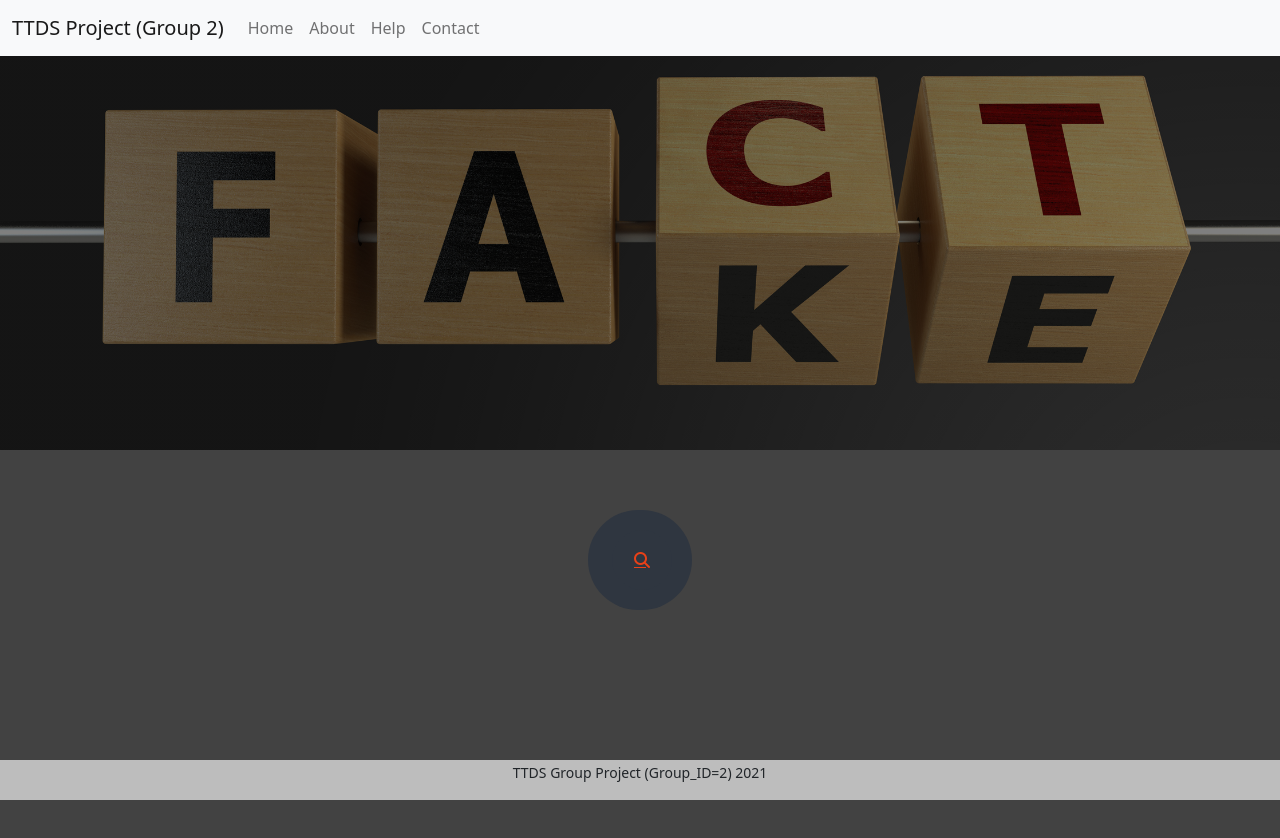
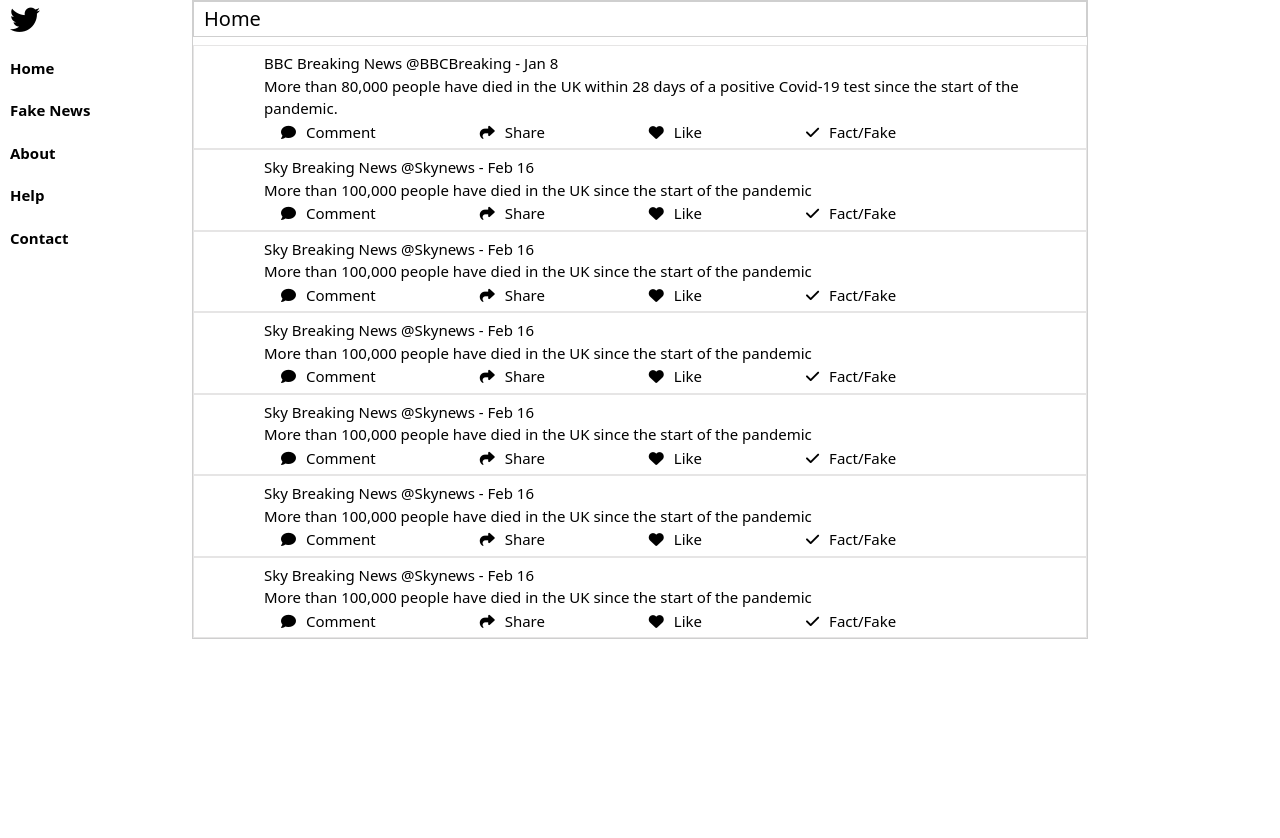
Before and after one commit to zornfox/TTDS_Group2, a plain HTML site: page TTDS_FrontEnd/index.html in a window 1280 px wide. After the commit the page ends 800 px from the top, so only its background shows below. Drawn offline with nearby package versions, Linux system fonts and the light colour scheme.

Commit message:
Add files via upload

```diff
--- a/TTDS_FrontEnd/index.html
+++ b/TTDS_FrontEnd/index.html
@@ -3,7 +3,7 @@
 <head>
     <meta charset="UTF-8">
     <meta name="viewport" content="width=device-width, initial-scale=1.0">
-    <title>Home</title>
+    <title>twitter toy</title>
     <!-- link to Bootstrap CSS-->
     <link rel="stylesheet" href="https://cdn.jsdelivr.net/npm/bootstrap@5.0.0-beta1/dist/css/bootstrap.min.css" integrity="sha384-giJF6kkoqNQ00vy+HMDP7azOuL0xtbfIcaT9wjKHr8RbDVddVHyTfAAsrekwKmP1" crossorigin="anonymous">
 
@@ -11,57 +11,119 @@
     <script src="https://kit.fontawesome.com/68f7541383.js" crossorigin="anonymous"></script>
 
     <!-- link to our custom CSS-->
-    <link rel="stylesheet" href="ttds_style.css">
+    <link rel="stylesheet" href="style.css">
 </head>
 
 <body>
-    <!-- Header Image -->
-    <div class="header-image"></div>
-
-    <!-- NavBar -->
-    <div class="fixed-top">
-        <nav class="navbar navbar-expand-lg navbar-light bg-light">
-            <div class="container-fluid">
-                <a class="navbar-brand" href="index.html">TTDS Project (Group 2)</a>
-                <button class="navbar-toggler" type="button" data-toggle="collapse" data-target="#navbarNav" aria-controls="navbarNav" aria-expanded="false" aria-label="Toggle navigation">
-                    <span class="navbar-toggler-icon"></span>
-                </button>
-                <div class="collapse navbar-collapse" id="navbarNav">
-                    <ul class="navbar-nav">
-                        <li class="nav-item active">
-                            <a class="nav-link" href=#>Home</a>
-                        </li>
-                        <li class="nav-item">
-                            <a class="nav-link" href=#>About</a>
-                        </li>
-                        <li class="nav-item">
-                            <a class="nav-link" href=#>Help</a>
-                        </li>
-                        <li class="nav-item">
-                            <a class="nav-link" href=#>Contact</a>
-                        </li>
-                    </ul>
-                </div>
-            </div>
-        </nav>
+    <!--Navigation bar-->
+    <div class="social-menu">
+        <ul>
+            <li><a href="index.html"><i class="fa fa-twitter"></i></a></li>
+            <li><a href="index.html">Home</a></li>
+            <li><a href="fake_news.html">Fake News</a></li>
+            <li><a href="about.html">About</a></li>
+            <li><a href="help.html">Help</a></li>
+            <li><a href="contact.html">Contact</a></li>
+        </ul>
     </div>
 
-    <!-- Main Search Button-->
-    <div class="container">
-        <div id="bd">
-            <div class="search-box">
-                <input class="search-txt" type="text" name="" placeholder="Type search">
-                    <a class="search-btn" href="#">
-                        <i class="fas fa-search"></i>
-                    </a>
-            </div>
+    <!--main contents that includes all of the posts-->
+    <div class="main">
+        <h5>Home</h5>
+        <section>
+            <!--should be read the the post from the txt.file or other format text file-->
+            <p>BBC Breaking News @BBCBreaking - Jan 8<br>
+            More than 80,000 people have died in the UK within 28 days
+            of a positive Covid-19 test since the start of the pandemic.
+            </p>
+            <!--types of functions for the current post-->
+            <ul>
+                <li><a href="#"><i class="fa fa-comment"></i>Comment</a></li>
+                <li><a href="#"><i class="fa fa-share"></i>Share</a></li>
+                <li><a href="#"><i class="fa fa-heart"></i>Like</a></li>
+                <li><a href="#"><i class="fa fa-check"></i>Fact/Fake</a></li>
+
+            </ul>
+        </section>
+
+        <section>
+
+            <p>Sky Breaking News @Skynews - Feb 16<br>
+                More than 100,000 people have died in the UK since the start of the pandemic
+            </p>
+            <ul>
+                <li><a href="#"><i class="fa fa-comment"></i>Comment</a></li>
+                <li><a href="#"><i class="fa fa-share"></i>Share</a></li>
+                <li><a href="#"><i class="fa fa-heart"></i>Like</a></li>
+                <li><a href="#"><i class="fa fa-check"></i>Fact/Fake</a></li>
+
+            </ul>
+        </section>
+        <section>
+            <p>Sky Breaking News @Skynews - Feb 16<br>
+                More than 100,000 people have died in the UK since the start of the pandemic
+            </p>
+            <ul>
+                <li><a href="#"><i class="fa fa-comment"></i>Comment</a></li>
+                <li><a href="#"><i class="fa fa-share"></i>Share</a></li>
+                <li><a href="#"><i class="fa fa-heart"></i>Like</a></li>
+                <li><a href="#"><i class="fa fa-check"></i>Fact/Fake</a></li>
+
+            </ul>
+            </section>
+        <section>
+            <p>Sky Breaking News @Skynews - Feb 16<br>
+                More than 100,000 people have died in the UK since the start of the pandemic
+            </p>
+            <ul>
+                <li><a href="#"><i class="fa fa-comment"></i>Comment</a></li>
+                <li><a href="#"><i class="fa fa-share"></i>Share</a></li>
+                <li><a href="#"><i class="fa fa-heart"></i>Like</a></li>
+                <li><a href="#"><i class="fa fa-check"></i>Fact/Fake</a></li>
+
+            </ul>
+        </section>
+        <section>
+            <p>Sky Breaking News @Skynews - Feb 16<br>
+                More than 100,000 people have died in the UK since the start of the pandemic
+            </p>
+            <ul>
+                <li><a href="#"><i class="fa fa-comment"></i>Comment</a></li>
+                <li><a href="#"><i class="fa fa-share"></i>Share</a></li>
+                <li><a href="#"><i class="fa fa-heart"></i>Like</a></li>
+                <li><a href="#"><i class="fa fa-check"></i>Fact/Fake</a></li>
+
+            </ul>
+        </section>
+        <section>
+            <p>Sky Breaking News @Skynews - Feb 16<br>
+                More than 100,000 people have died in the UK since the start of the pandemic
+            </p>
+            <ul>
+                <li><a href="#"><i class="fa fa-comment"></i>Comment</a></li>
+                <li><a href="#"><i class="fa fa-share"></i>Share</a></li>
+                <li><a href="#"><i class="fa fa-heart"></i>Like</a></li>
+                <li><a href="#"><i class="fa fa-check"></i>Fact/Fake</a></li>
+
+            </ul>
+        </section>
+        <section>
+            <p>Sky Breaking News @Skynews - Feb 16<br>
+                More than 100,000 people have died in the UK since the start of the pandemic
+            </p>
+            <ul>
+                <li><a href="#"><i class="fa fa-comment"></i>Comment</a></li>
+                <li><a href="#"><i class="fa fa-share"></i>Share</a></li>
+                <li><a href="#"><i class="fa fa-heart"></i>Like</a></li>
+                <li><a href="#"><i class="fa fa-check"></i>Fact/Fake</a></li>
+
+            </ul>
+            </section>
+
         </div>
-    </div>
 
-    <!-- Footer-->
-    <footer>
-        <p> TTDS Group Project (Group_ID=2) 2021</p>
-    </footer>
+
+
 
     <!--bootstrap JS files-->
     <script src="https://code.jquery.com/jquery-3.5.1.slim.min.js"
--- /dev/null
+++ b/TTDS_FrontEnd/style.css
@@ -0,0 +1,95 @@
+html {
+    scroll-behavior: smooth;
+    height: 100%;
+}
+
+body{
+    padding: 0;
+    margin: 0;
+    background-color:white;
+    font-size: 15px;
+
+}
+.social-menu ul{
+
+    position: absolute;
+    left:0%;
+    padding: 5px 5px;
+
+}
+.social-menu ul li{
+    padding-bottom: 20px;
+
+}
+.social-menu ul li .fa{
+    font-size: 30px;
+
+}
+
+.social-menu ul li a{
+    text-decoration: none;
+    color:black;
+    padding: 2px 5px;
+    font-weight: bold;
+}
+
+.social-menu ul li a:hover{
+    color: #55acee;
+    font-weight: bold;
+}
+
+h5{
+    border-style:solid;
+    border-width: 1px;
+    border-color: rgb(207, 207, 207);
+    padding: 5px 10px;
+}
+.main{
+
+    border-style:solid;
+    border-width: 1px;
+    border-color: rgb(207, 207, 207);
+    position: absolute;
+    top:0%;
+    left: 15%;
+    right:15%;
+    margin-bottom: 10px;
+    color:black;
+    background-color: white;
+
+}
+
+p{
+    padding: 1px 5px;
+    position: relative;
+    margin-left: 60px;
+    margin-bottom: 0;
+}
+.main section ul {
+    margin-bottom: 0;
+    padding-right: 0;
+
+}
+.main section ul li{
+    display: inline;
+    padding: 0px 50px;
+}
+.main section ul li a{
+    text-decoration: none;
+    color: black;
+}
+.main section ul li i{
+    margin-right: 10px;
+}
+.main section ul li a:hover{
+    color: #55acee;
+}
+
+section{
+    border-style:solid;
+    border-width: .1px;
+    border-color: rgb(230, 229, 229);
+    position: relative;
+    background-color: white;
+    padding: 5px 5px;
+}
```
Also changed, not shown: TTDS_FrontEnd/about.html (added, +31 -0 lines), TTDS_FrontEnd/contact.html (added, +31 -0 lines), TTDS_FrontEnd/fake_news.html (added, +32 -0 lines), TTDS_FrontEnd/help.html (added, +31 -0 lines).
